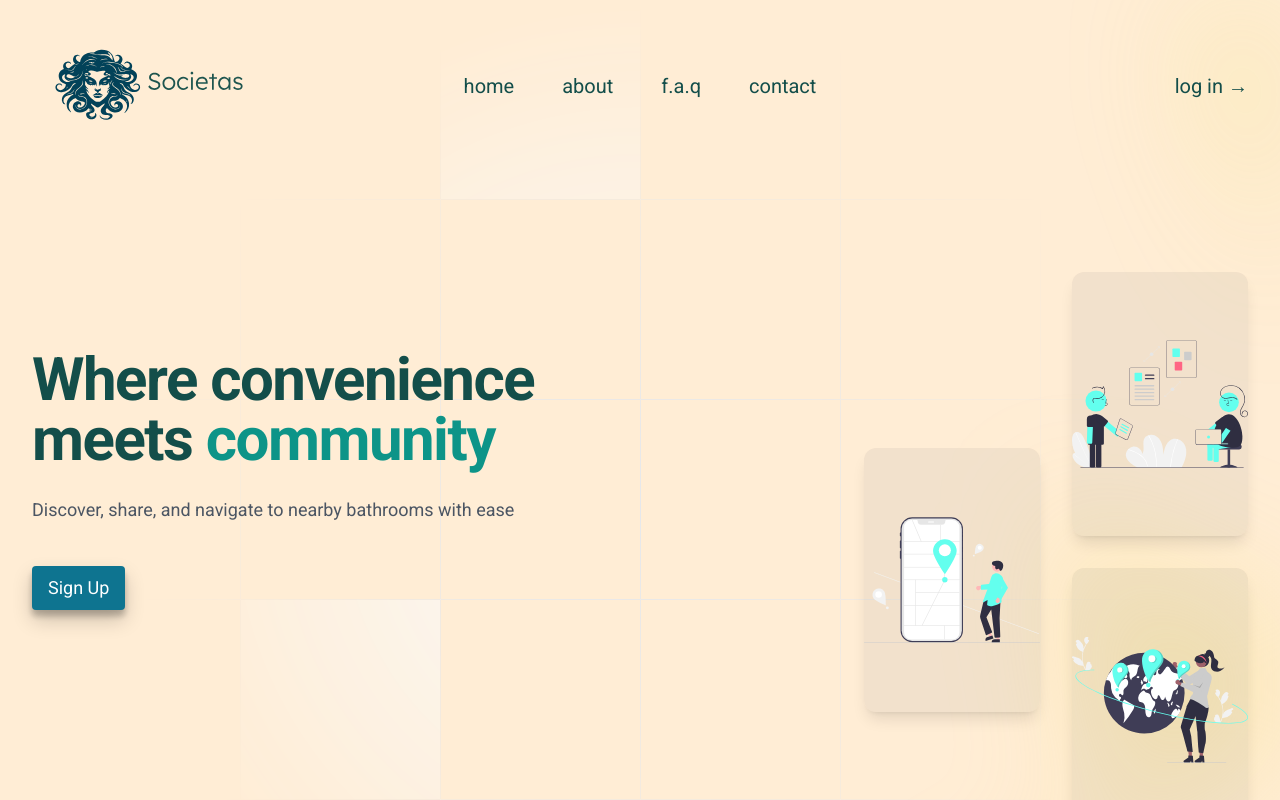
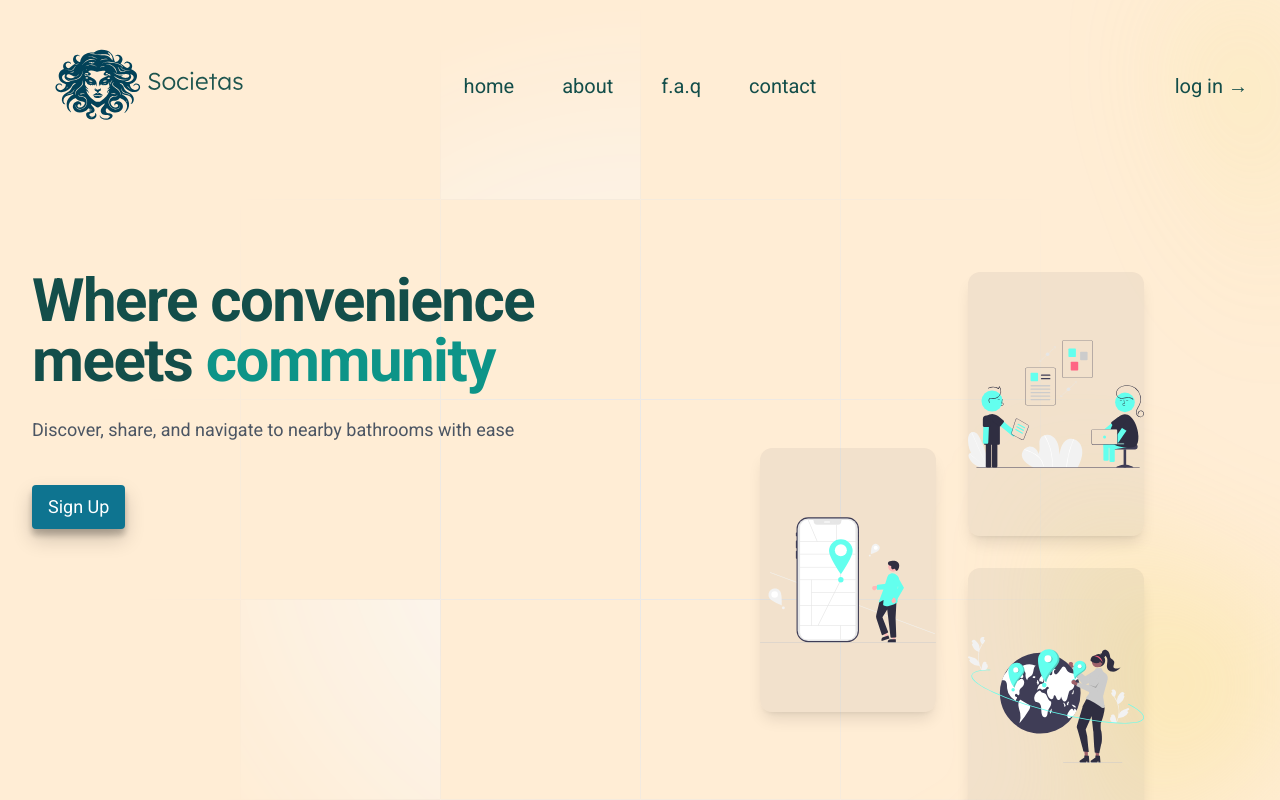
Before and after one commit to hopeVaughn/p2p, a React (Vite) app in the folder apps/client/: page / in a window 1280 px wide. Shown: the top 800 px of the page. Built offline with nearby package versions, Linux system fonts and the light colour scheme.

Commit message:
move kinks to own file, adjust landing

```diff
--- a/apps/client/src/Pages/Landing.tsx
+++ b/apps/client/src/Pages/Landing.tsx
@@ -4,62 +4,59 @@ import { destination, informed, world } from '../assets/';
 import Navbar from '../Global_Components/Navbar';
 import Sidebar from '../Global_Components/Sidebar';
 import BackgroundPattern from '../Global_Components/BackgroundPattern';
-const navigation = [
-  { name: 'home', href: '#' },
-  { name: 'about', href: '#' },
-  { name: 'f.a.q', href: '#' },
-  { name: 'contact', href: '#' },
-]
-
+import linkData from '../utils/linkData';
 const Landing: React.FC = () => {
   const [mobileMenuOpen, setMobileMenuOpen] = useState<boolean>(false)
 
   return (
     <div className="bg-orange-100">
       <header className="absolute inset-x-0 top-0 z-50">
-        <Navbar navigation={navigation} mobileMenuOpen={mobileMenuOpen} setMobileMenuOpen={setMobileMenuOpen} />
-        <Sidebar navigation={navigation} setMobileMenuOpen={setMobileMenuOpen} mobileMenuOpen={mobileMenuOpen} />
+        <Navbar navigation={linkData} mobileMenuOpen={mobileMenuOpen} setMobileMenuOpen={setMobileMenuOpen} />
+        <Sidebar navigation={linkData} setMobileMenuOpen={setMobileMenuOpen} mobileMenuOpen={mobileMenuOpen} />
       </header>
       <main className="relative isolate overflow-hidden">
         <BackgroundPattern />
-        <section className="mx-auto max-w-7xl px-6 pb-32 pt-36 sm:pt-60 lg:px-8 lg:pt-32">
-          <div className="mx-auto max-w-2xl gap-x-14 lg:mx-0 lg:flex lg:max-w-none lg:items-center">
-            <article className="w-full max-w-xl lg:shrink-0 xl:max-w-2xl">
+        <section className="mx-auto max-w-7xl px-6 pb-32 pt-36 sm:pt-60 lg:px-8 lg:pt-32 flex flex-col-reverse sm:flex-row">
+          <div className="mx-auto max-w-2xl gap-x-14 lg:mx-0 lg:flex lg:max-w-none lg:items-center order-1 sm:order-none">
+            <article className="w-full max-w-xl lg:shrink-0 xl:max-w-2xl lg:-mt-40"> {/* Negative margin added */}
               <h1 className="text-4xl font-bold tracking-tight text-teal-900 sm:text-6xl">
                 Where convenience meets <span className="text-teal-600">community</span>
               </h1>
-              <p className="relative mt-6 text-lg leading-8 text-gray-600 sm:max-w-md lg:max-w-none">
+              <p className="relative mt-6 text-lg leading-relaxed text-gray-600 sm:max-w-md lg:max-w-none"> {/* Line height increased */}
                 Discover, share, and navigate to nearby bathrooms with ease
               </p>
-              <div className="mt-10 flex items-center gap-x-6">
+              <div className="mt-10 flex justify-center md:justify-start items-center gap-x-6">
                 {!mobileMenuOpen && (
                   <Button btnText='Sign Up' />
                 )}
               </div>
             </article>
             <figure className="mt-14 flex justify-start ml-auto gap-8 sm:-mt-44 sm:justify-start sm:pl-20 lg:mt-0 lg:pl-0">
-              <div className="ml-auto w-44 flex-none space-y-8 pt-32 sm:ml-0 sm:pt-80 lg:order-last lg:pt-36 xl:order-none xl:pt-80">
+              {/* Image 1 */}
+              <div className="ml-auto w-44 flex-none space-y-8 pt-32 sm:ml-0 sm:pt-80 lg:order-last lg:pt-36 xl:order-none xl:pt-80 transition-all duration-500 ease-in-out">
                 <div className="relative aspect-[2/3] w-full rounded-xl bg-gray-900/5 shadow-lg">
                   <img
                     src={destination}
                     alt=""
-                    className="absolute top-0 left-0 w-full h-full"
+                    className={`absolute top-0 left-0 w-full h-full ${mobileMenuOpen ? "opacity-50" : "opacity-100"} sm:opacity-100`}
                   />
                 </div>
               </div>
-              <div className="mr-auto w-44 flex-none space-y-8 sm:mr-0 sm:pt-52 lg:pt-36">
+              {/* Image 2 */}
+              <div className="mr-auto w-44 flex-none space-y-8 sm:mr-0 sm:pt-52 lg:pt-36 transition-all duration-500 ease-in-out">
                 <div className="relative aspect-[2/3] w-full rounded-xl bg-gray-900/5 shadow-lg">
                   <img
                     src={informed}
                     alt=""
-                    className="absolute top-0 left-0 w-full h-full"
+                    className={`absolute top-0 left-0 w-full h-full ${mobileMenuOpen ? "opacity-50" : "opacity-100"} sm:opacity-100`}
                   />
                 </div>
+                {/* Image 3 */}
                 <div className="relative aspect-[2/3] w-full rounded-xl bg-gray-900/5 shadow-lg">
                   <img
                     src={world}
                     alt=""
-                    className="absolute top-0 left-0 w-full h-full"
+                    className={`absolute top-0 left-0 w-full h-full ${mobileMenuOpen ? "opacity-50" : "opacity-100"} sm:opacity-100`}
                   />
                 </div>
               </div>
--- /dev/null
+++ b/apps/client/src/utils/linkData.ts
@@ -0,0 +1,8 @@
+const navigation = [
+  { name: 'home', href: '#' },
+  { name: 'about', href: '#' },
+  { name: 'f.a.q', href: '#' },
+  { name: 'contact', href: '#' },
+]
+
+export default navigation
```
